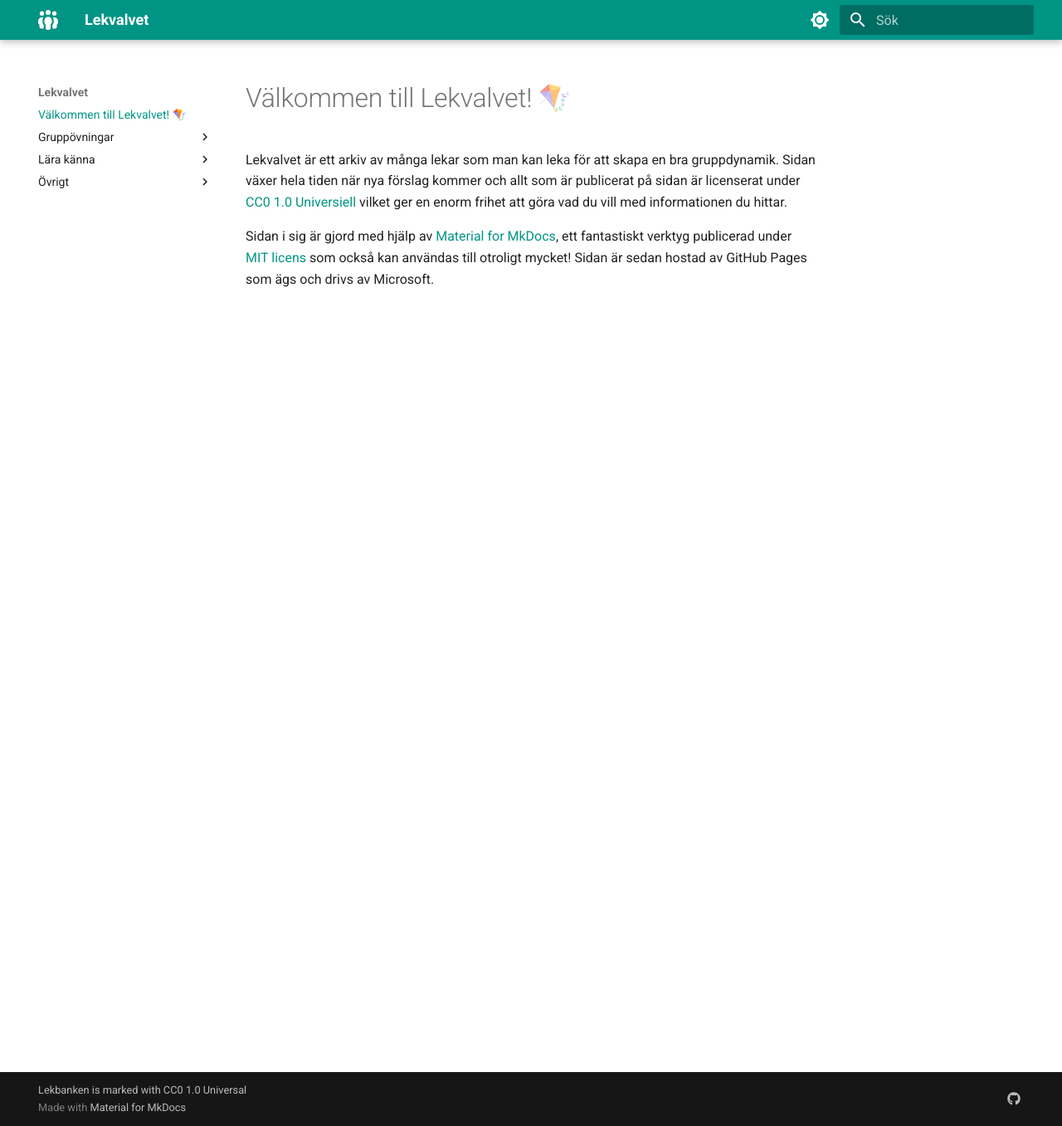
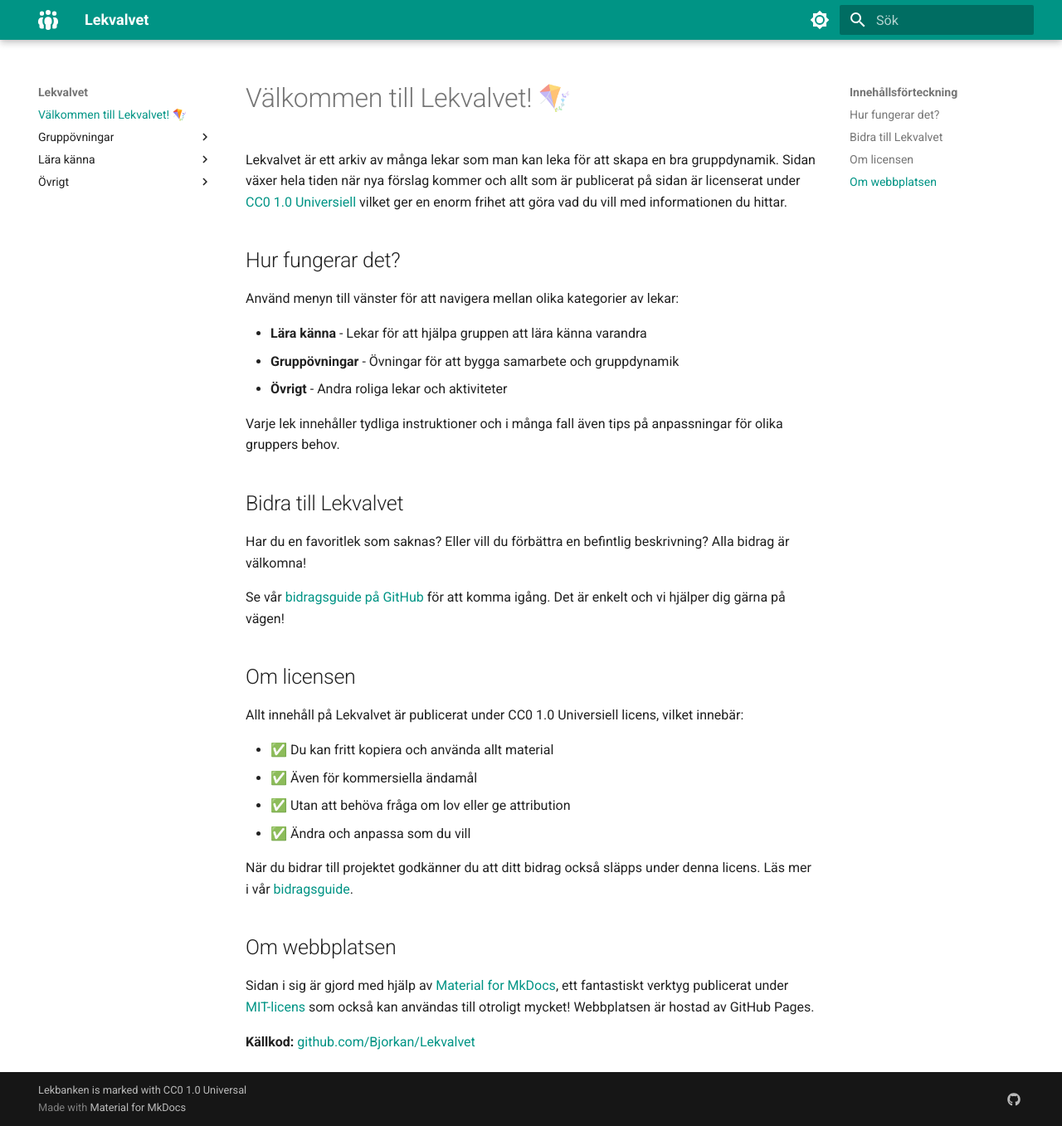
Before and after one commit to Bjorkan/Lekvalvet, an MkDocs documentation site: the page built from docs/index.md, in a window 1280 px wide and 1357 px high. Shown: the whole window at 83% size. Built offline with MkDocs 1.6.1 and Material for MkDocs 9.7.7, drawn with Linux system fonts in a browser that asks for light colours.

Commit message:
Add comprehensive documentation and templates for contributors
Co-authored-by: Bjorkan <93771679+Bjorkan@users.noreply.github.com>

```diff
--- a/docs/index.md
+++ b/docs/index.md
@@ -2,4 +2,35 @@
 
 Lekvalvet är ett arkiv av många lekar som man kan leka för att skapa en bra gruppdynamik. Sidan växer hela tiden när nya förslag kommer och allt som är publicerat på sidan är licenserat under [CC0 1.0 Universiell](https://creativecommons.org/publicdomain/zero/1.0/deed.sv) vilket ger en enorm frihet att göra vad du vill med informationen du hittar.
 
-Sidan i sig är gjord med hjälp av [Material for MkDocs](https://squidfunk.github.io/mkdocs-material/), ett fantastiskt verktyg publicerad under [MIT licens](https://github.com/squidfunk/mkdocs-material?tab=MIT-1-ov-file#readme) som också kan användas till otroligt mycket! Sidan är sedan hostad av GitHub Pages som ägs och drivs av Microsoft.
+## Hur fungerar det?
+
+Använd menyn till vänster för att navigera mellan olika kategorier av lekar:
+
+- **Lära känna** - Lekar för att hjälpa gruppen att lära känna varandra
+- **Gruppövningar** - Övningar för att bygga samarbete och gruppdynamik
+- **Övrigt** - Andra roliga lekar och aktiviteter
+
+Varje lek innehåller tydliga instruktioner och i många fall även tips på anpassningar för olika gruppers behov.
+
+## Bidra till Lekvalvet
+
+Har du en favoritlek som saknas? Eller vill du förbättra en befintlig beskrivning? Alla bidrag är välkomna!
+
+Se vår [bidragsguide på GitHub](https://github.com/Bjorkan/Lekvalvet/blob/master/CONTRIBUTING.md) för att komma igång. Det är enkelt och vi hjälper dig gärna på vägen!
+
+## Om licensen
+
+Allt innehåll på Lekvalvet är publicerat under CC0 1.0 Universiell licens, vilket innebär:
+
+- ✅ Du kan fritt kopiera och använda allt material
+- ✅ Även för kommersiella ändamål
+- ✅ Utan att behöva fråga om lov eller ge attribution
+- ✅ Ändra och anpassa som du vill
+
+När du bidrar till projektet godkänner du att ditt bidrag också släpps under denna licens. Läs mer i vår [bidragsguide](https://github.com/Bjorkan/Lekvalvet/blob/master/CONTRIBUTING.md).
+
+## Om webbplatsen
+
+Sidan i sig är gjord med hjälp av [Material for MkDocs](https://squidfunk.github.io/mkdocs-material/), ett fantastiskt verktyg publicerat under [MIT-licens](https://github.com/squidfunk/mkdocs-material?tab=MIT-1-ov-file#readme) som också kan användas till otroligt mycket! Webbplatsen är hostad av GitHub Pages.
+
+**Källkod:** [github.com/Bjorkan/Lekvalvet](https://github.com/Bjorkan/Lekvalvet)
```
Also changed, not shown: CONTRIBUTING.md (added, +155 -0 lines), README.md (+18 -3 lines), .github/FOLDER_STRUCTURE.md (added), .github/GAME_TEMPLATE.md (added).
